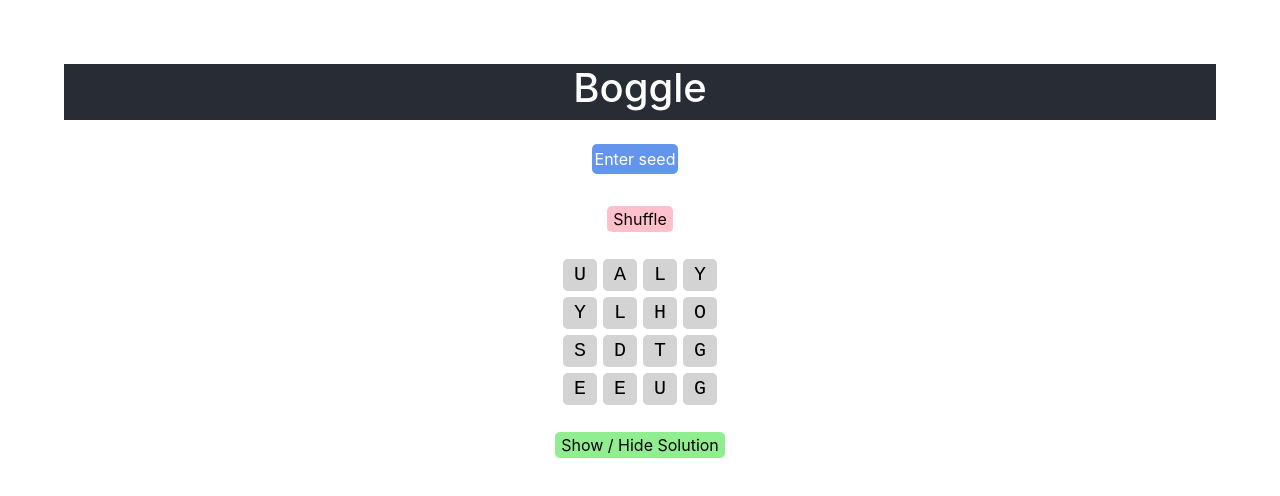
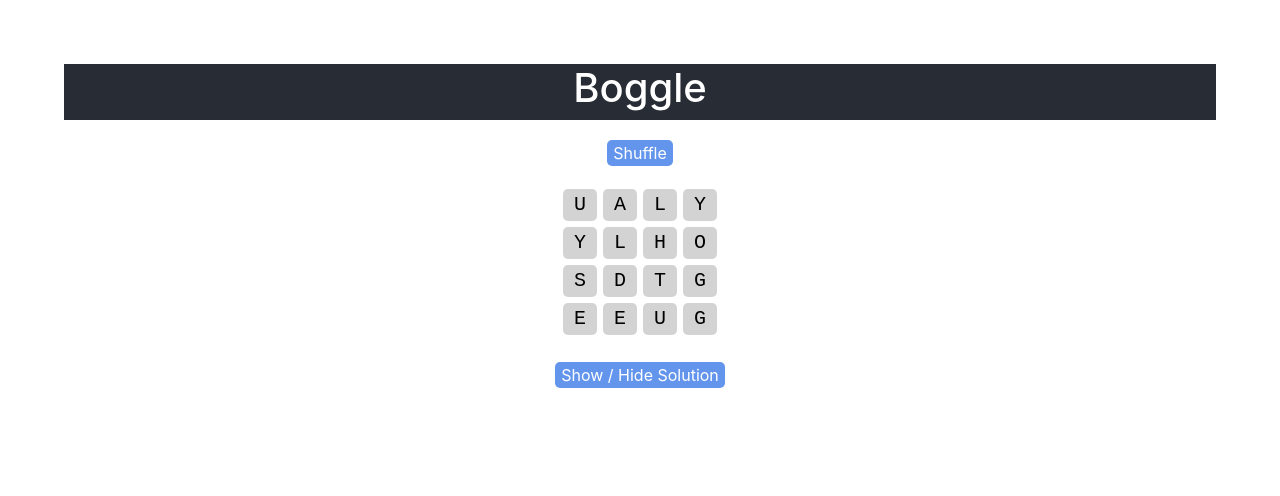
Before and after one commit to luiarthur/boggle-react-ts, a React (Create React App) app: page / in a window 1280 px wide. Shown: the top 496 px of the page. Built offline with nearby package versions, Linux system fonts and the light colour scheme.

Commit message:
added better UX

```diff
--- a/src/App.tsx
+++ b/src/App.tsx
@@ -17,6 +17,7 @@ function App() {
   const dice = dice16.map(faces => new Die(faces))
   const minLetters = 3
 
+  const [seedViz, setSeedViz] = useState(false)
   const [board, setBoard] = useState(new Board(dice, dict, minLetters))
   const [solution, setSolution] = useState("")
   const [numWords, setNumWords] = useState(0)
@@ -25,7 +26,9 @@ function App() {
   const shuffleStyle = {
     borderRadius: "5px",
     border: "none",
-    background: "pink"
+    color: "white",
+    background: "CornFlowerBlue",
+    margin: "20px"
   }
 
   let [letters, setLetters] = useState(board.letters)
@@ -37,6 +40,7 @@ function App() {
     setIsSolved(false)
     setSolViz(false)
     setSolution("")
+    setSeedViz(false)
   }
 
   function generateSolution() {
@@ -51,18 +55,15 @@ function App() {
     }
   }
 
+  function showSeeder() {
+    setSeedViz(true)
+  }
+
   return (
     <div className="App">
-      <header className="App-header">
-        <h1>Boggle</h1>
-      </header>
+      <Seeder seedViz={seedViz} showSeeder={showSeeder} />
 
-      <br/>
-      <Seeder/>
-      <br/>
       <button onClick={shakeBoard} style={shuffleStyle}> Shuffle </button>
-      <br/>
-      <br/>
 
       {/* <br/> {dieComps} <br/> */}
       <BoardComp board={board} />
--- a/src/BoardComp.tsx
+++ b/src/BoardComp.tsx
@@ -24,7 +24,8 @@ export function SolveButton(props: {generateSolution: () => void, solution: stri
                             solViz: boolean}) {
   const css = {
     borderRadius: "5px",
-    backgroundColor: "lightgreen",
+    backgroundColor: "CornFlowerblue",
+    color: "White",
     border: "none"
   }
 
--- a/src/Seeder.tsx
+++ b/src/Seeder.tsx
@@ -2,48 +2,28 @@ import React, {useState} from 'react'
 import * as util from './util'
 
 // TODO: Refactor -- move states out into `App`. On boardShuffle, hide seed.
-export function Seeder() {
-  let [seedDisplay, setSeedDisplay] = useState("none")
-  let [seed, setSeed] = useState("")
-  let [msg, setMsg] = useState("Enter seed")
+export function Seeder(props: {seedViz: boolean, showSeeder: () => void}) {
 
-  function toggleSeedDisplay() {
-    if (seedDisplay == "none") {
-      setSeedDisplay("inline")
-      setMsg("Enter seed")
+  function reseed(e) {
+    const value = e.target.value
+    if (value == "") {
+      util.reseed(Math.random().toString())
     } else {
-      setSeedDisplay("none")
-      if (seed > "") {
-        util.reseed(seed) // submit seed
-        setMsg("Using seed: " + seed)
-      }
+      util.reseed(value)
     }
   }
 
-  function setGlobalSeed(e) {
-    setSeed(e.target.value)
-  }
-
-  let toggleCss = {
-    borderRadius: "5px",
-    background: "CornflowerBlue",
-    color: "white",
-    padding: "3px",
-    marginRight: "10px"
-  }
-
-  let inputCss = {
-    display: seedDisplay,
-    borderRadius: "5px",
-    border: "1px solid CornflowerBlue"
+  function makeHeader() {
+    if (props.seedViz) {
+      return (<input type="text" onChange={reseed} autoFocus />)
+    } else {
+      return (<h1> Boggle </h1>)
+    }
   }
 
   return (
-    <form>
-      <label onClick={toggleSeedDisplay} style={toggleCss}> {msg} </label>
-      <input type="text" id="rngSeed" name="rngSeed"
-             onChange={setGlobalSeed}
-             style={inputCss} />
-    </form>
+    <header className="App-header" onClick={props.showSeeder} >
+      { makeHeader() }
+    </header>
   )
 }
```
